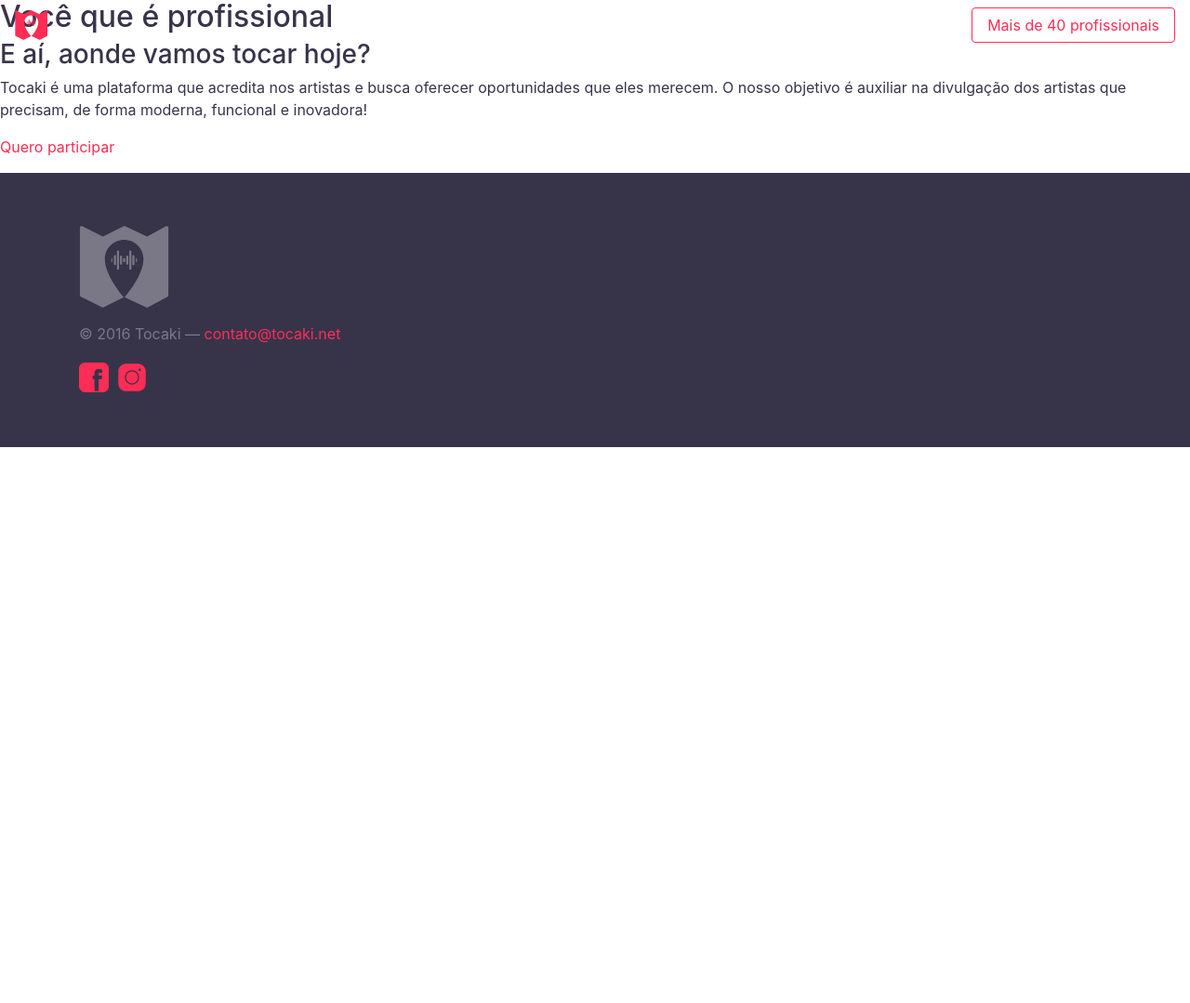
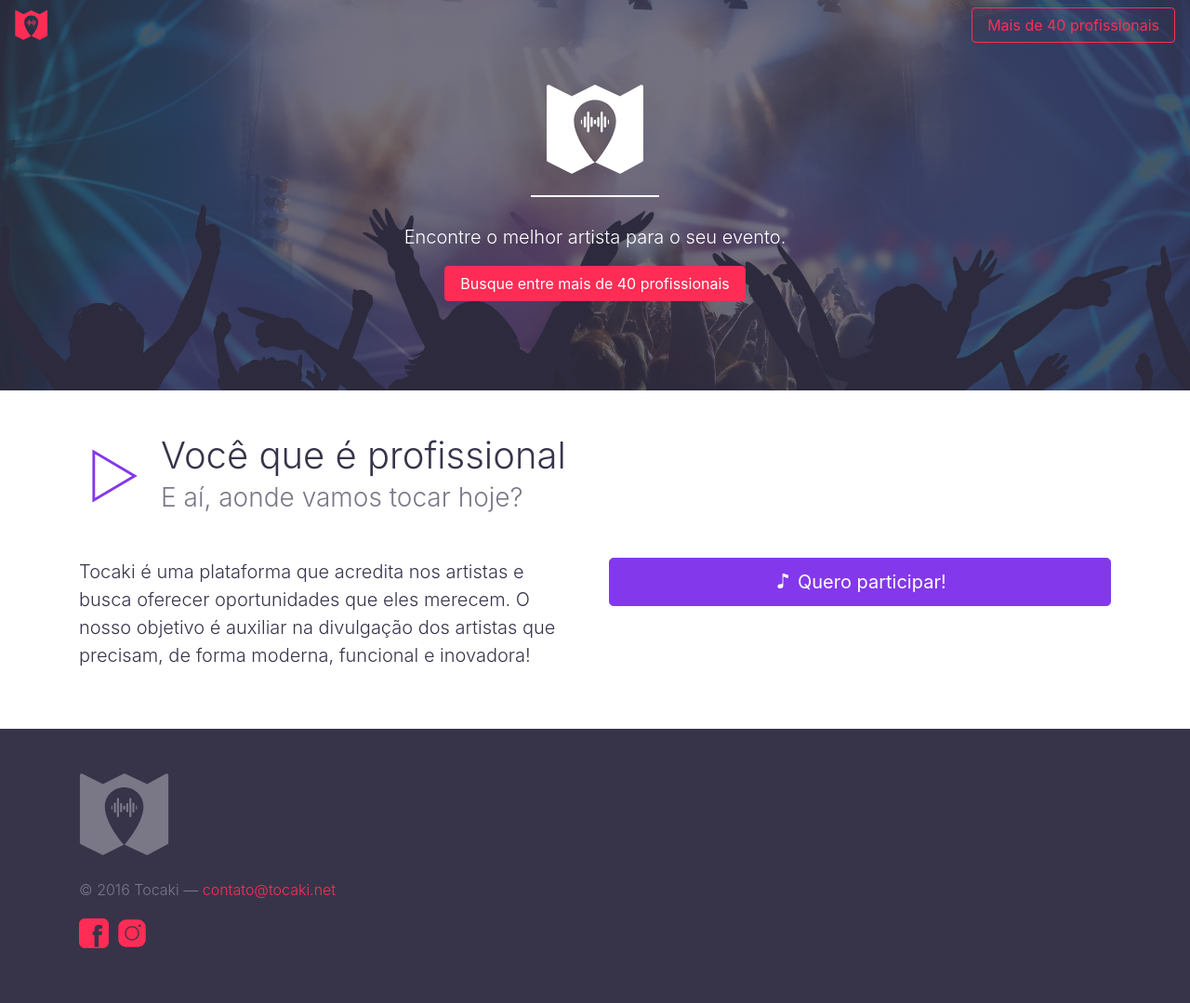
Before and after one commit to tocaki/tocaki.github.io, a Jekyll site: the page built from index.html, in a window 1280 px wide. Shown: the whole page at 93% size. Built offline with Jekyll 4.4.1, drawn with Linux system fonts in a browser that asks for light colours; before the commit the page ends 900 px from its top, so only the background shows below that.

Commit message:
Add about info in home page

```diff
--- a/css/main.scss
+++ b/css/main.scss
@@ -17,7 +17,13 @@
 
 $navbar-brand-padding-y: 0;
 
+$headings-font-weight: 300;
+
 @import "bootstrap/bootstrap";
+
+body {
+  font-weight: 300;
+}
 
 .icon {
   display: inline-block;
@@ -31,6 +37,13 @@
 
   &.tocaki-fill {
     width: 1.0986328125em;
+  }
+
+  .display-1 &,
+  .display-2 &,
+  .display-3 &,
+  .display-4 & {
+    top: 0;
   }
 }
 
--- /dev/null
+++ b/index.html
@@ -0,0 +1,31 @@
+---
+layout: default
+button: Busque entre mais de 40 profissionais
+lead: Encontre o melhor artista para o seu evento.
+---
+
+{% include banner.html button=page.button lead=page.lead %}
+
+<div class="p-y-3">
+  <div class="container">
+    <div class="m-b-2">
+      <span class="display-3 pull-xs-left m-r-1 text-info">{% include icon.html i="play" %}</span>
+      <h2 class="h1">Você que é profissional</h2>
+      <h3 class="h3 text-muted">E aí, aonde vamos tocar hoje?</h3>
+      <div class="clearfix"></div>
+    </div>
+
+    <div class="row">
+      <div class="col-md-6">
+        <p class="lead">
+          Tocaki é uma plataforma que acredita nos artistas e busca oferecer oportunidades que eles merecem. O nosso objetivo é auxiliar na divulgação dos artistas que precisam, de forma moderna, funcional e inovadora!
+        </p>
+      </div>
+      <div class="col-md-6">
+        <p>
+          <a href="#" class="btn btn-block btn-info btn-lg">{% include icon.html i="music" %} Quero participar!</a>
+        </p>
+      </div>
+    </div>
+  </div>
+</div>
```
Also changed, not shown: index.md (deleted, +0 -11 lines).
